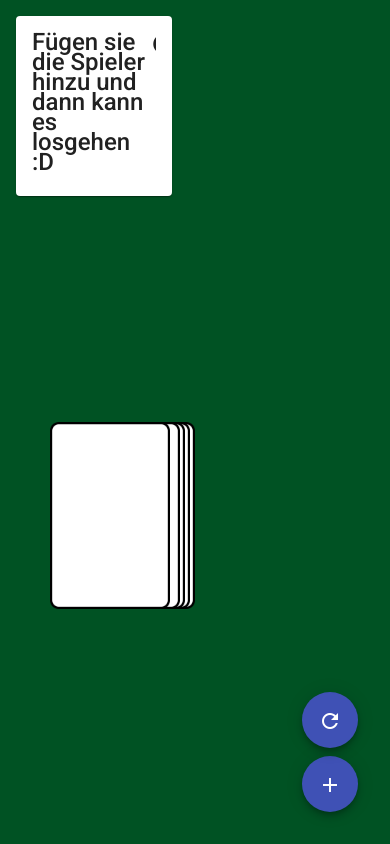
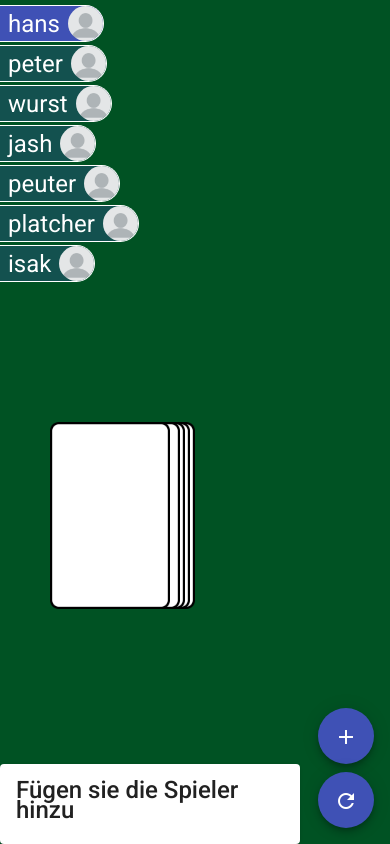
Before and after one commit to nathanaeladam/ringoffire, an Angular app: page /game in a window 390 px wide. Built offline with nearby package versions, Linux system fonts and the light colour scheme.

Commit message:
site is responsive

```diff
--- a/src/app/game-info/game-info.component.html
+++ b/src/app/game-info/game-info.component.html
@@ -1,9 +1,6 @@
 <mat-card class="card">
     <div>
-        <mat-card-title>{{ card ? title : 'Fügen sie die Spieler hinzu und dann kann es losgehen :D' }}</mat-card-title>
-        <mat-icon (click)="help()">help</mat-icon>
+        <mat-card-title>{{ card ? title : 'Fügen sie die Spieler hinzu' }}</mat-card-title>
+        <mat-icon *ngIf="showInfobutton" (click)="showInfo()" title="{{ description }}">info</mat-icon>
     </div>
-    <mat-card-content *ngIf="showHelp">
-        {{ card ? description : 'Klicken Sie unten aufs Plus um Spieler hinzuzufügen. Und um ein Karte zu ziehen klicken Sie einfach auf den Kartenstapel. Viel Spaß!' }}
-    </mat-card-content>
 </mat-card>
--- a/src/app/game-info/game-info.component.scss
+++ b/src/app/game-info/game-info.component.scss
@@ -1,4 +1,5 @@
 .card {
+
     div {
         display: flex;
     }
@@ -7,3 +8,14 @@
         cursor: pointer;
     }
 }
+
+.infobox{
+    position: absolute;
+    top: 50%;
+    left: 50%;
+    transform: translate(-50% -50%);
+    width: 200px;
+    height: 200px;
+    border: 1px solid black;
+    background-color: yellow;
+}
--- a/src/app/game-info/game-info.component.ts
+++ b/src/app/game-info/game-info.component.ts
@@ -8,7 +8,8 @@ import { Component, Input, OnChanges, OnInit } from '@angular/core';
 export class GameInfoComponent implements OnInit, OnChanges {
   cardAction = [
     {
-      title: 'Waterfall', description: 'Das Ass steht für den Wasserfall. Alle Spieler setzen zum trinken an. Im Uhrzeigersinn darf erst dann mit dem Trinken aufgehört werden, wenn der rechte Sitznachbar davor seinen Wasserfall beendet hat. Der Spieler, der das Ass zieht darf zu erst aufhören zu trinken (wann er will).'},
+      title: 'Waterfall', description: 'Das Ass steht für den Wasserfall. Alle Spieler setzen zum trinken an. Im Uhrzeigersinn darf erst dann mit dem Trinken aufgehört werden, wenn der rechte Sitznachbar davor seinen Wasserfall beendet hat. Der Spieler, der das Ass zieht darf zu erst aufhören zu trinken (wann er will).'
+    },
     { title: '2 is for you', description: 'Du darfst eine Person bestimmen, die einen Schluck aus ihrem Getränk nimmt..' },
     { title: '3 is me', description: 'Du musst einen Schluck trinken.' },
     { title: '4 is floor', description: 'Berühre mit deiner Hand den Boden. Der Mitspieler, der zuletzt den Boden berührt, muss einen Schluck trinken.' },
@@ -23,14 +24,20 @@ export class GameInfoComponent implements OnInit, OnChanges {
     { title: 'The King', description: 'Gebe etwas von deinem Becher in den Kings-Cup. Wer den letzten König zieht muss den Kings-Cup austrinken' },
   ];
 
-  showHelp = false;
   title = '';
   description = '';
+  showInfobutton = false;
+  showInfobox = false;
   @Input() card;
 
   constructor() { }
 
   ngOnInit(): void {
+    if (this.card) {
+      let nummericalValue = (this.card - 1) % 13;
+      this.title = this.cardAction[nummericalValue].title;
+      this.description = this.cardAction[nummericalValue].description;
+    }
   }
 
   ngOnChanges(): void {
@@ -38,11 +45,11 @@ export class GameInfoComponent implements OnInit, OnChanges {
       let nummericalValue = (this.card - 1) % 13;
       this.title = this.cardAction[nummericalValue].title;
       this.description = this.cardAction[nummericalValue].description;
-      this.showHelp = false;
+      this.showInfobutton = true;
     }
   }
 
-  help() {
-    this.showHelp = true;
+  showInfo(){
+      alert(this.description);
   }
 }
--- a/src/app/game/game.component.html
+++ b/src/app/game/game.component.html
@@ -15,15 +15,28 @@
     </div>
 </div>
 
+<!-- desktop player container ---------------------------------- -->
+<div class="scroll-container hide-mobile">
 <app-player *ngFor="let player of game.players; let i= index;" [ngStyle]="{'top.px': 40 + (i * 60)}" [name]="player"
     [playerAktive]="i == game.currentPlayer" class="player-position"></app-player>
+</div>
 
-<button (click)="openDialog()" class="add-player-btn" mat-fab color="primary"
+<!-- mobile player container --------------------- -->
+<div class="scroll-container hide-desktop">
+<app-player *ngFor="let player of game.players; let i= index;" [ngStyle]="{'top.px': 5 + (i * 40)}" [name]="player"
+    [playerAktive]="i == game.currentPlayer" class="player-position"></app-player>
+</div>
+
+    <!-- add new player button ------------------------------------>
+<button (click)="openDialog()" class="add-player-btn" title="add new player" mat-fab color="primary"
     aria-label="Example icon button with a bookmark icon">
     <mat-icon>add</mat-icon>
 </button>
-<button (click)="newGame()" class="refresh-button" mat-fab color="primary">
+
+<!--  reset game button ------------------------- -->
+<button (click)="newGame()" class="refresh-button" title="Start new game" mat-fab color="primary">
     <mat-icon>refresh</mat-icon>
 </button>
 
+<!--    info button -->
 <app-game-info [card]="currentCard" class="info-bottom"></app-game-info>
--- a/src/app/game/game.component.scss
+++ b/src/app/game/game.component.scss
@@ -37,28 +37,41 @@
     transform: scale(1.3) translateX(140px)  translateY(-180px) rotate(-10deg);
 }
 
+.scroll-container{
+    position: absolute;
+    top: 0;
+    left: 0;
+    height: 40vh;
+}
+
 .player-position{
     position: absolute;
-    right: 0;
+    left: 0;
 }
 
 .add-player-btn{
     position: absolute;
-    right: 32px;
-    bottom: 32px;
+    right: 16px;
+    bottom: 80px;
 }
 
 .refresh-button{
     position: absolute;
-    right: 32px;
-    bottom: 96px;
+    right: 16px;
+    bottom: 16px;
 }
 
 .info-bottom{
     position: absolute;
-    top: 16px;
-    left: 16px;
-    max-width: 40vw;
+    bottom: 32px;
+    left: 100px;
+    right: 100px;
+
+    @media (max-width: 720px){
+        bottom: 0 !important;
+        left: 0 !important;
+        right: 90px !important;
+    }
 }
 
 
--- a/src/app/game/game.component.ts
+++ b/src/app/game/game.component.ts
@@ -20,7 +20,7 @@ export class GameComponent implements OnInit {
   }
 
   openDialog(): void {
-    if (this.game.players[5]) {
+    if (this.game.players[7]) {
       alert('Maximale Spieleranzahl ereicht');
       return;
     }
--- a/src/app/player/player.component.html
+++ b/src/app/player/player.component.html
@@ -1,5 +1,5 @@
 <div class="player-container" [class.player-aktive]="playerAktive">
 
+    <span> {{ name }} </span>
     <img src="assets/img/pb.png">
-    <span> {{ name }} </span>
 </div>
--- a/src/app/player/player.component.scss
+++ b/src/app/player/player.component.scss
@@ -2,8 +2,8 @@
     display: flex;
     align-items: center;
     border: 1px solid white;
-    border-right: hidden;
-    border-radius: 50px 0 0 50px;
+    border-left: hidden;
+    border-radius: 0 50px 50px 0;
     background-color: rgba(63, 81, 181, 0.3);
 
     img {
@@ -18,8 +18,23 @@
         margin-right: 16px;
         color: white;
     }
+
+    @media (max-width:720px){
+        img{
+            width: 35px;
+        }
+        span{
+            font-size: 24px !important;
+            margin-left: 8px !important;
+            margin-right: 8px !important;
+        }
+    }
 }
 
 .player-aktive {
     background-color: rgb(63, 81, 181);
 }
+
+.hide-player{
+    display: none;
+}
--- a/src/models/game.ts
+++ b/src/models/game.ts
@@ -1,5 +1,5 @@
 export class Game {
-    public players: string[] = [];
+    public players: string[] = ['hans','peter','wurst','jash','peuter','platcher','isak'];
     public stack: number[] = [];
     public playedCards: number[] = [];
     public currentPlayer = 0;
--- a/src/styles.scss
+++ b/src/styles.scss
@@ -3,5 +3,21 @@ body{
     font-family: Arial, Helvetica, sans-serif;
     color: red;
 }
-html, body { height: 100%; }
+html, body {
+    height: 100%;
+    overflow: hidden;
+}
 body { margin: 0; font-family: Roboto, "Helvetica Neue", sans-serif; }
+
+
+@media (min-width: 720px){
+    .hide-desktop{
+        display: none !important;
+    }
+}
+
+@media (max-width: 720px){
+    .hide-mobile{
+        display: none !important;
+    }
+}
```
Also changed, not shown: package.json (+17 -1 lines), 1 other file (tests, documents, lock files or other folders).
